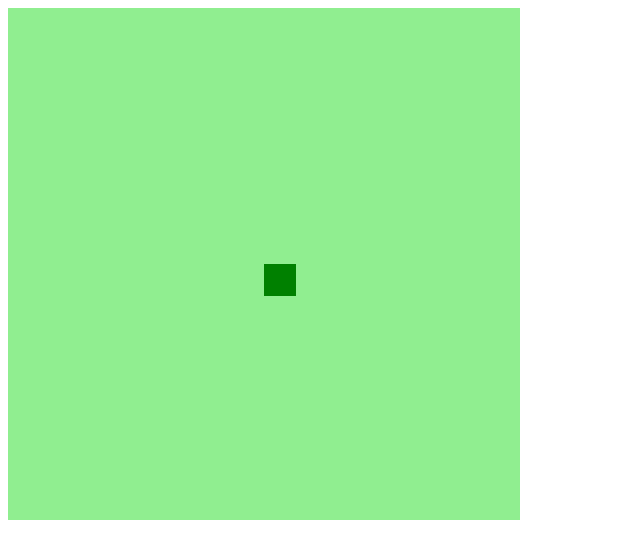
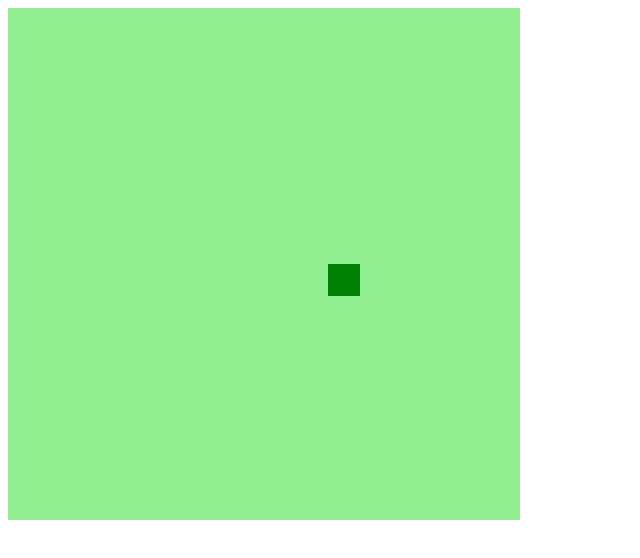
Before and after one commit to larissajusten/snake-game, a plain HTML site: page index.html in a window 1280 px wide. Shown: the whole page, without its empty margins (0-640 px from the left). Drawn offline with Linux system fonts and the light colour scheme.

Commit message:
Adiciona movimento na cobrinha

```diff
--- a/script.js
+++ b/script.js
@@ -1,11 +1,16 @@
 let canvas = document.getElementById("snake");
 let context = canvas.getContext("2d"); //tratar o arquivo como plano 2d
 let box = 32;
+const velocidadeInicial = 150;
+let velocidadeAtual = velocidadeInicial;
+
 let snake = [];
 snake[0] = {
   x: 8 * box,
   y: 8 * box
 }
+
+let direction = "right";
 
 function criarBG() {
   context.fillStyle = "lightgreen"; //estilo do canvas/contexto
@@ -19,5 +24,52 @@ function criarCobrinha() {
   }
 }
 
-criarBG()
-criarCobrinha();
+document.addEventListener('keydown', update);
+
+function update(event) {
+  //KeyCode das setas é na direção horária
+  if(event.keyCode == 37 && direction !== "right") direction = "left";
+  if(event.keyCode == 38 && direction !== "down") direction = "up";
+  if(event.keyCode == 39 && direction !== "left") direction = "right";
+  if(event.keyCode == 40 && direction !== "up") direction = "down";
+}
+
+function iniciarJogo() {
+  if(snake[0].x >= 15 * box && direction == "right") {
+    snake[0].x = 0;
+  }
+
+  if(snake[0].x <= 0 && direction == "left") {
+    snake[0].x = 16 * box;
+  }
+
+  if(snake[0].y <= 0 && direction == "up") {
+    snake[0].y = 16 * box;
+  }
+
+  if(snake[0].y >= 15 * box && direction == "down") {
+    snake[0].y = 0;
+  }
+
+  criarBG();
+  criarCobrinha();
+
+  let snakePosicaoX = snake[0].x;
+  let snakePosicaoY = snake[0].y;
+
+  if(direction == "right") snakePosicaoX += box;
+  if(direction == "left") snakePosicaoX -= box;
+  if(direction == "up") snakePosicaoY -= box;
+  if(direction == "down") snakePosicaoY += box;
+
+  snake.pop();
+
+  let newHead = {
+    x: snakePosicaoX,
+    y: snakePosicaoY
+  }
+
+  snake.unshift(newHead);
+}
+
+let jogo = setInterval(iniciarJogo, velocidadeAtual);
```
Also changed, not shown: index.html (line endings or trailing spaces).
